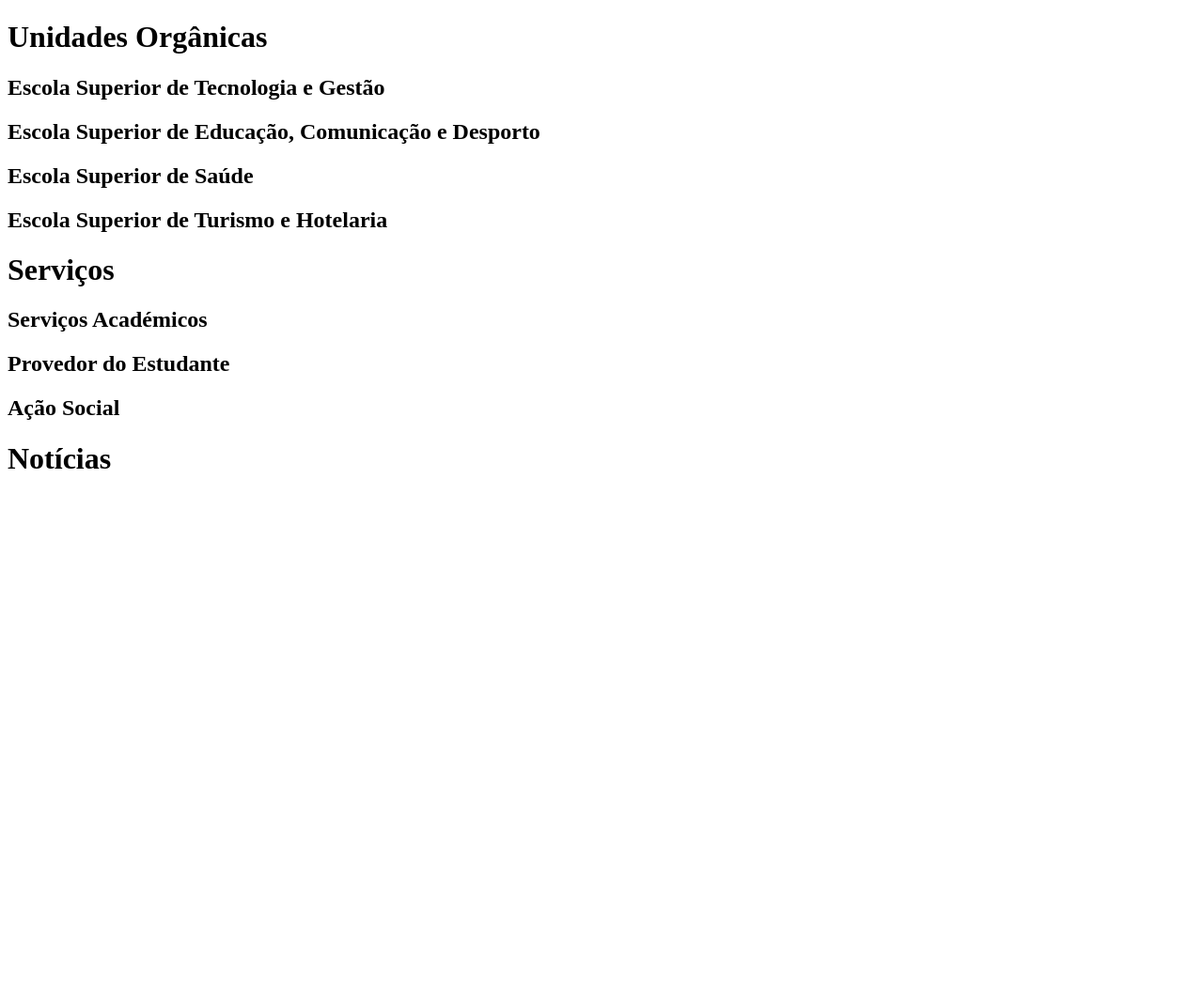
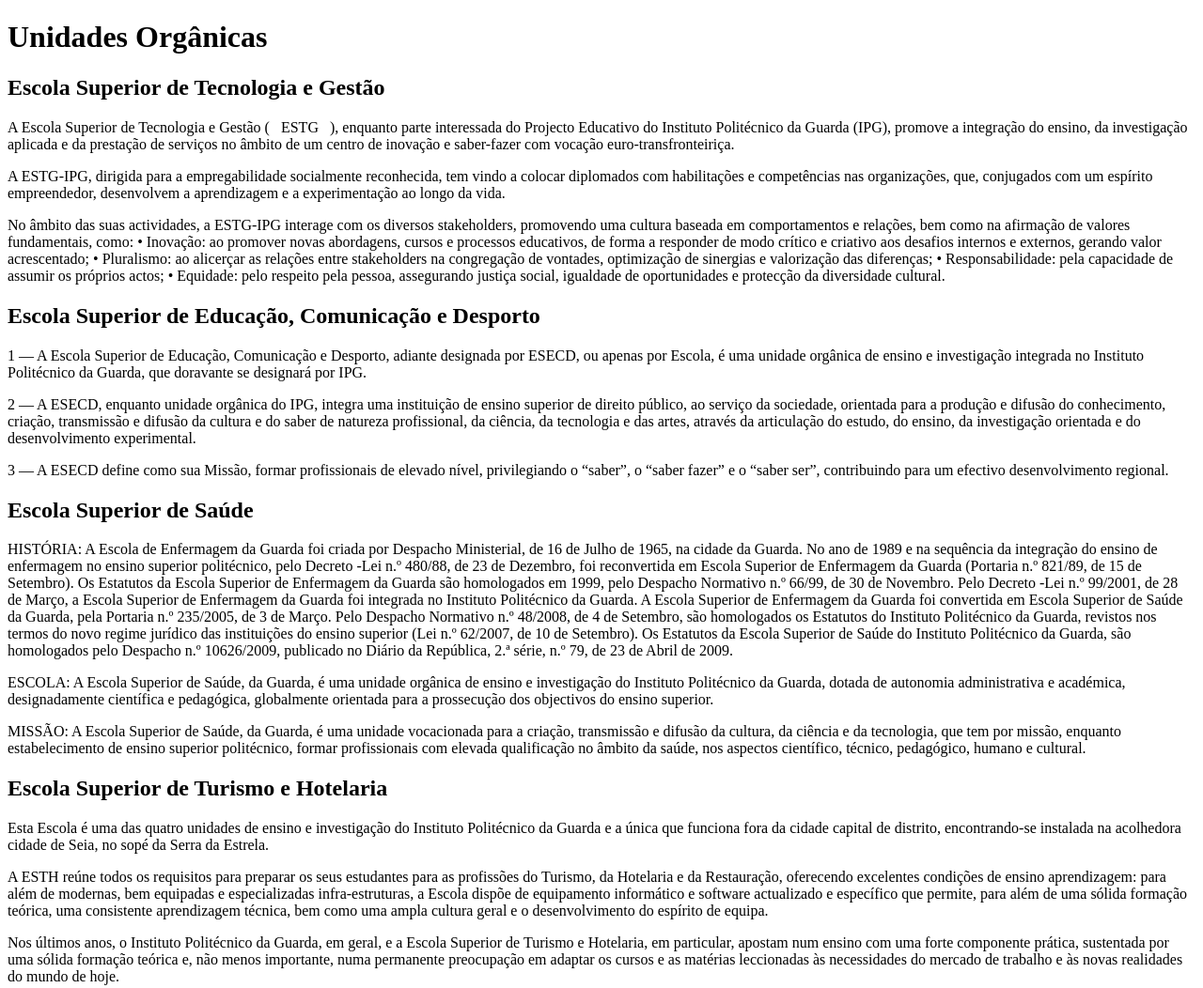
Before and after one commit to NunoAniceto/ipg, a plain HTML site: page Index.html in a window 1280 px wide. Shown: the top 1052 px of the page at 94% size. Before the commit the page ends 800 px from the top, so only its background shows below. Drawn offline with Linux system fonts and the light colour scheme.

Commit message:
adicionada informação sobre as escolas

```diff
--- a/Index.html
+++ b/Index.html
@@ -8,11 +8,77 @@
 <body>
     <!--Unidades Orgenicas-->
     <h1>Unidades Orgânicas</h1>
+
+    <!--ESTG-->
     <h2>Escola Superior de Tecnologia e Gestão</h2>
+
+    <p>
+        A Escola Superior de Tecnologia e Gestão (&nbsp;&nbsp;&nbsp;ESTG&nbsp;&nbsp;&nbsp;), enquanto parte interessada do Projecto Educativo do Instituto Politécnico da Guarda (IPG),
+        promove a integração do ensino, da investigação aplicada e da prestação de serviços no âmbito de um centro de inovação e saber-fazer com vocação euro-transfronteiriça.
+    </p>
+    <p>
+        A ESTG-IPG, dirigida para a empregabilidade socialmente reconhecida, tem vindo a colocar diplomados com habilitações e competências nas organizações, que,
+        conjugados com um espírito empreendedor, desenvolvem a aprendizagem e a experimentação ao longo da vida.
+    </p>
+
+    <p>
+        No âmbito das suas actividades, a ESTG-IPG interage com os diversos stakeholders, promovendo uma cultura baseada em comportamentos e relações, bem como na afirmação de valores fundamentais, como:
+        • Inovação: ao promover novas abordagens, cursos e processos educativos, de forma a responder de modo crítico e criativo aos desafios internos e externos, gerando valor acrescentado;
+        • Pluralismo: ao alicerçar as relações entre stakeholders na congregação de vontades, optimização de sinergias e valorização das diferenças;
+        • Responsabilidade: pela capacidade de assumir os próprios actos;
+        • Equidade: pelo respeito pela pessoa, assegurando justiça social, igualdade de oportunidades e protecção da diversidade cultural.
+    </p>
+
+    <!--ESECD-->
     <h2>Escola Superior de Educação, Comunicação e Desporto</h2>
+
+    <p>
+        1 — A Escola Superior de Educação, Comunicação e Desporto,
+        adiante designada por ESECD, ou apenas por Escola, é uma unidade
+        orgânica de ensino e investigação integrada no Instituto Politécnico da
+        Guarda, que doravante se designará por IPG.
+    </p>
+    <p>
+        2 — A ESECD, enquanto unidade orgânica do IPG, integra uma instituição de ensino superior de direito público, ao serviço da sociedade,
+        orientada para a produção e difusão do conhecimento, criação, transmissão e difusão da cultura e do saber de natureza profissional, da ciência,
+        da tecnologia e das artes, através da articulação do estudo, do ensino, da
+        investigação orientada e do desenvolvimento experimental.
+    </p>
+    <p>
+        3 — A ESECD define como sua Missão, formar profissionais de
+        elevado nível, privilegiando o “saber”, o “saber fazer” e o “saber ser”,
+        contribuindo para um efectivo desenvolvimento regional.
+    </p>
+
+    <!--ESS-->
     <h2>Escola Superior de Saúde</h2>
+    <p>
+        HISTÓRIA:
+        A Escola de Enfermagem da Guarda foi criada por Despacho Ministerial, de 16 de Julho de 1965, na cidade da Guarda.
+        No ano de 1989 e na sequência da integração do ensino de enfermagem no ensino superior politécnico, pelo Decreto -Lei n.º 480/88, de 23 de Dezembro, foi reconvertida em Escola Superior de Enfermagem da Guarda (Portaria n.º 821/89, de 15 de Setembro). Os Estatutos da Escola Superior de Enfermagem da Guarda são homologados em 1999, pelo Despacho Normativo n.º 66/99, de 30 de Novembro.
+        Pelo Decreto -Lei n.º 99/2001, de 28 de Março, a Escola Superior de Enfermagem da Guarda foi integrada no Instituto Politécnico da Guarda.
+        A Escola Superior de Enfermagem da Guarda foi convertida em Escola Superior de Saúde da Guarda, pela Portaria n.º 235/2005, de 3 de Março.
+        Pelo Despacho Normativo n.º 48/2008, de 4 de Setembro, são homologados os Estatutos do Instituto Politécnico da Guarda, revistos nos termos do novo regime jurídico das instituições do ensino superior (Lei n.º 62/2007, de 10 de Setembro). Os Estatutos da Escola Superior de Saúde do Instituto Politécnico da Guarda, são homologados pelo Despacho n.º 10626/2009, publicado no Diário da República, 2.ª série, n.º 79, de 23 de Abril de 2009.
+    </p>
+    <p>
+        ESCOLA:
+        A Escola Superior de Saúde, da Guarda, é uma unidade orgânica de ensino e investigação do Instituto Politécnico da Guarda, dotada de autonomia administrativa e académica, designadamente científica e pedagógica, globalmente orientada para a prossecução dos objectivos do ensino superior.
+    </p>
+    <p>
+        MISSÃO:
+        A Escola Superior de Saúde, da Guarda, é uma unidade vocacionada para a criação, transmissão e difusão da cultura, da ciência e da tecnologia, que tem por missão, enquanto estabelecimento de ensino superior politécnico, formar profissionais com elevada qualificação no âmbito da saúde, nos aspectos científico, técnico, pedagógico, humano e cultural.
+    </p>
+    <!--ESTH-->
     <h2>Escola Superior de Turismo e Hotelaria</h2>
-
+    <p>
+        Esta Escola é uma das quatro unidades de ensino e investigação do Instituto Politécnico da Guarda e a única que funciona fora da cidade capital de distrito, encontrando-se instalada na acolhedora cidade de Seia, no sopé da Serra da Estrela.
+    </p>
+    <p>
+        A ESTH reúne todos os requisitos para preparar os seus estudantes para as profissões do Turismo, da Hotelaria e da Restauração, oferecendo excelentes condições de ensino aprendizagem: para além de modernas, bem equipadas e especializadas infra-estruturas, a Escola dispõe de equipamento informático e software actualizado e específico que permite, para além de uma sólida formação teórica, uma consistente aprendizagem técnica, bem como uma ampla cultura geral e o desenvolvimento do espírito de equipa.
+    </p>
+    <p>
+        Nos últimos anos, o Instituto Politécnico da Guarda, em geral, e a Escola Superior de Turismo e Hotelaria, em particular, apostam num ensino com uma forte componente prática, sustentada por uma sólida formação teórica e, não menos importante, numa permanente preocupação em adaptar os cursos e as matérias leccionadas às necessidades do mercado de trabalho e às novas realidades do mundo de hoje.
+    </p>
 
     <!-- Serviços -->
     <h1>Serviços</h1>
@@ -22,5 +88,6 @@
 
     <!-- Notícias -->
     <h1>Notícias</h1>
+    <h2>IV Jornadas de Educação: "Educar para o futuro"</h2>
 </body>
 </html>
```
